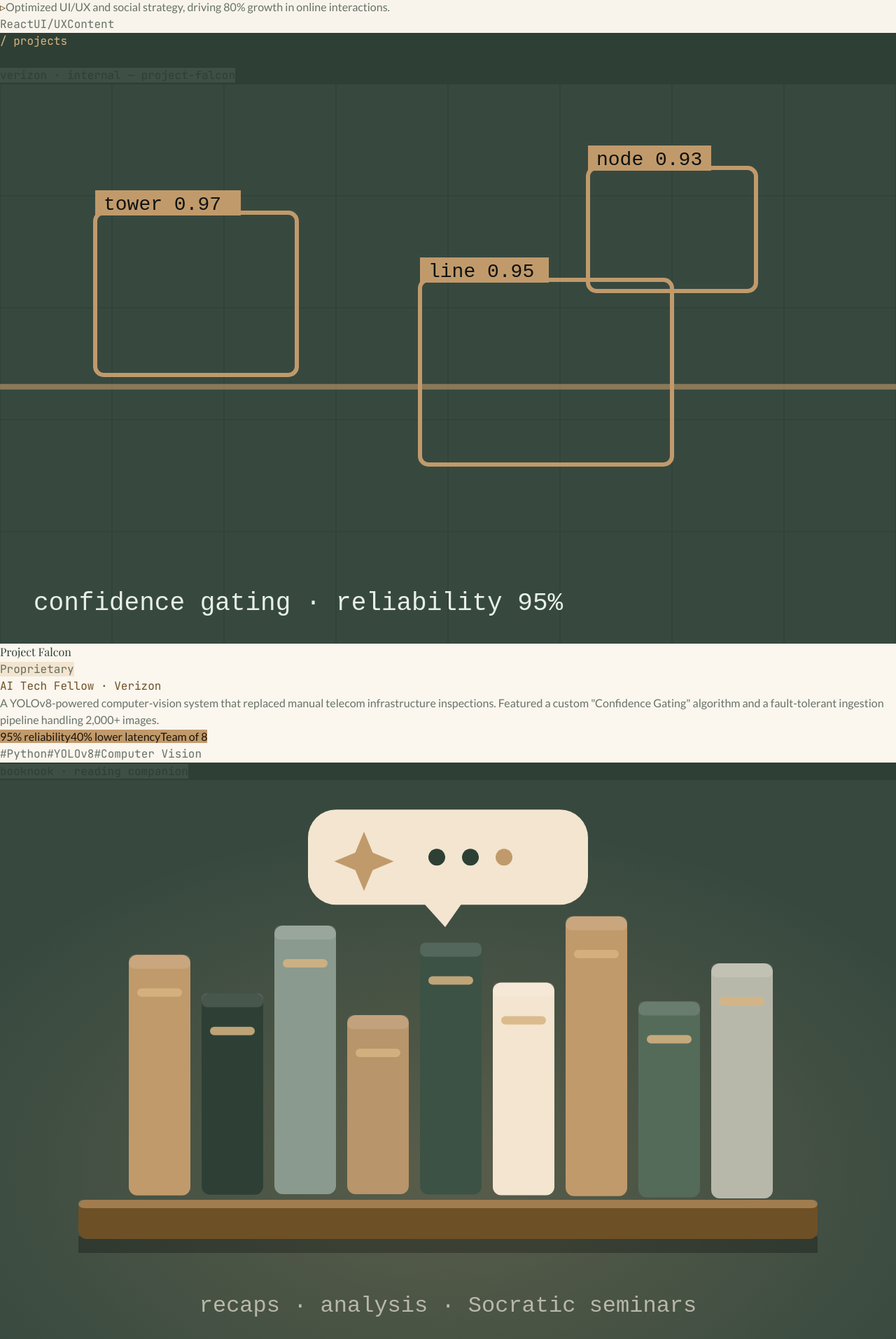
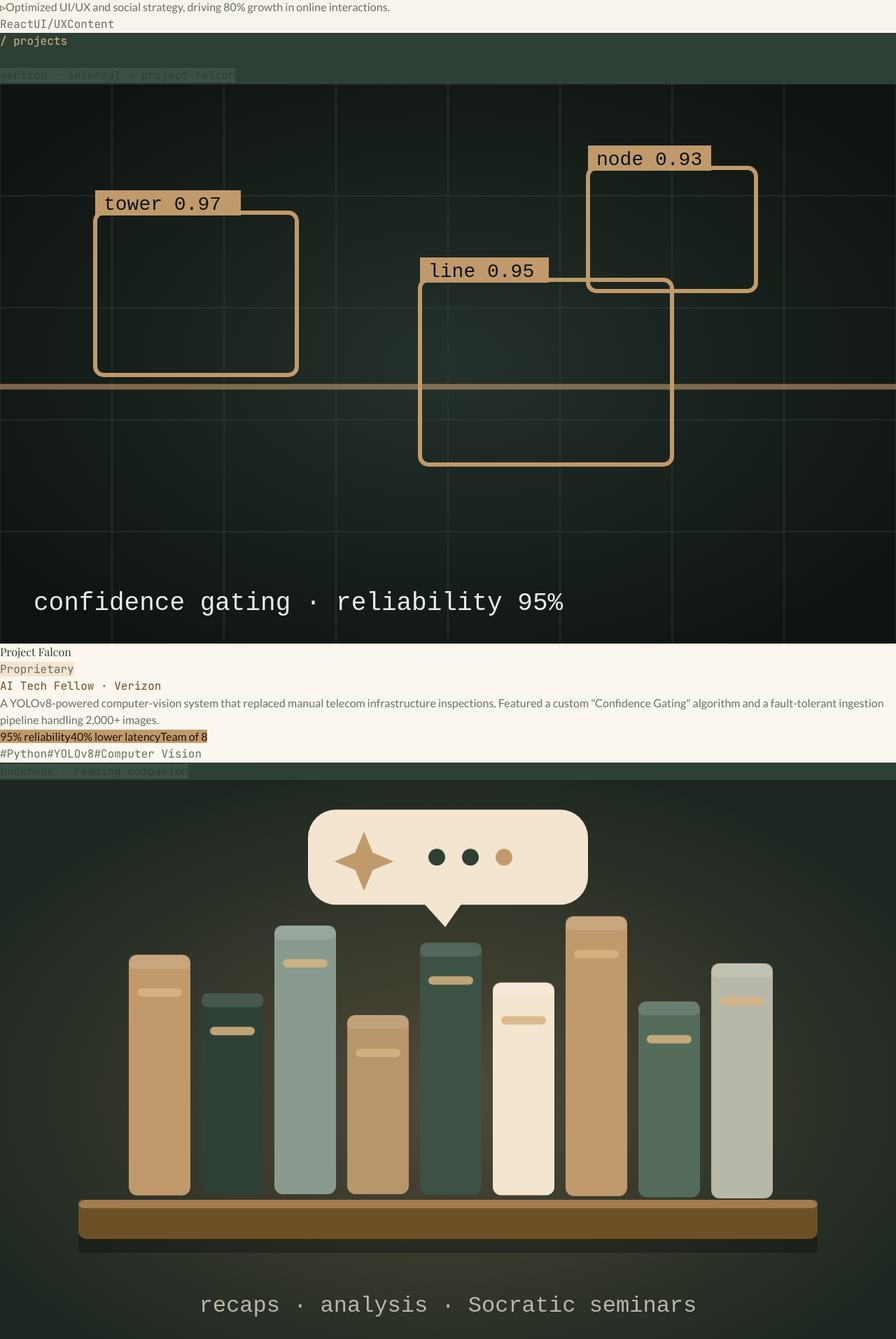
Before and after one commit to kenzyi2024/kenzy-portfolio, a React (Vite) app: page / in a window 1280 px wide. Shown: the part 4620-6534 px from the top of the page at 70% size. Built offline with nearby package versions, Linux system fonts and the light colour scheme; a web font is replaced by a local one.

Commit message:
feat: Update ProjectPreview SVG backgrounds and gradients for improved aesthetics

```diff
--- a/src/App.jsx
+++ b/src/App.jsx
@@ -406,7 +406,14 @@ const ProjectPreview = ({ kind }) => {
   if (kind === 'falcon') {
     return (
       <BrowserFrame url="verizon · internal — project-falcon">
-        <svg viewBox="0 0 320 200" className="w-full h-full" style={{ background: '#37493f' }} preserveAspectRatio="xMidYMid slice" role="img" aria-label="Computer-vision detection preview">
+        <svg viewBox="0 0 320 200" className="w-full h-full" style={{ background: '#0e1310' }} preserveAspectRatio="xMidYMid slice" role="img" aria-label="Computer-vision detection preview">
+          <defs>
+            <radialGradient id="falconLift" cx="50%" cy="50%" r="62%">
+              <stop offset="0%" stopColor="#3a4f44" stopOpacity="0.5" />
+              <stop offset="100%" stopColor="#3a4f44" stopOpacity="0" />
+            </radialGradient>
+          </defs>
+          <rect width="320" height="200" fill="url(#falconLift)" />
           {[...Array(9)].map((_, i) => <line key={'v' + i} x1={i * 40} y1="0" x2={i * 40} y2="200" stroke="#2E4035" strokeWidth="0.5" opacity="0.5" />)}
           {[...Array(6)].map((_, i) => <line key={'h' + i} x1="0" y1={i * 40} x2="320" y2={i * 40} stroke="#2E4035" strokeWidth="0.5" opacity="0.5" />)}
           <g stroke="var(--accent)" strokeWidth="1.5" fill="none">
@@ -433,14 +440,14 @@ const ProjectPreview = ({ kind }) => {
     ];
     return (
       <BrowserFrame url="booknook · reading companion">
-        <svg viewBox="0 0 320 200" className="w-full h-full" style={{ background: '#37493f' }} preserveAspectRatio="xMidYMid slice" role="img" aria-label="BookNook — a cozy shelf with an AI reading companion">
+        <svg viewBox="0 0 320 200" className="w-full h-full" style={{ background: '#1c2620' }} preserveAspectRatio="xMidYMid slice" role="img" aria-label="BookNook — a cozy shelf with an AI reading companion">
           <defs>
-            <radialGradient id="bnGlow" cx="50%" cy="70%" r="62%">
-              <stop offset="0%" stopColor="#C19A6B" stopOpacity="0.3" />
+            <radialGradient id="bnGlow" cx="50%" cy="56%" r="60%">
+              <stop offset="0%" stopColor="#C19A6B" stopOpacity="0.38" />
               <stop offset="100%" stopColor="#C19A6B" stopOpacity="0" />
             </radialGradient>
           </defs>
-          <rect width="320" height="200" fill="#37493f" />
+          <rect width="320" height="200" fill="#1c2620" />
           <motion.rect width="320" height="200" fill="url(#bnGlow)"
             animate={{ opacity: [0.75, 1, 0.75] }} transition={{ duration: 4, repeat: Infinity }} />
           {/* cozy shelf of books */}
@@ -481,7 +488,14 @@ const ProjectPreview = ({ kind }) => {
     return (
       <BrowserFrame url="studybuddysteve.app">
         <svg viewBox="0 0 320 200" className="w-full h-full" preserveAspectRatio="xMidYMid slice" role="img" aria-label="Study Buddy Steve — retro 8-bit study buddy that reads your syllabus">
-          <rect width="320" height="200" fill="#37493f" />
+          <rect width="320" height="200" fill="#1c2620" />
+          <defs>
+            <radialGradient id="steveLift" cx="50%" cy="52%" r="62%">
+              <stop offset="0%" stopColor="#3a4f44" stopOpacity="0.5" />
+              <stop offset="100%" stopColor="#3a4f44" stopOpacity="0" />
+            </radialGradient>
+          </defs>
+          <rect width="320" height="200" fill="url(#steveLift)" />
           {/* CRT scanlines */}
           {[...Array(25)].map((_, i) => <rect key={i} x="0" y={i * 8} width="320" height="3" fill="#000" opacity="0.08" />)}
           {/* neon frame */}
@@ -522,8 +536,8 @@ const ProjectPreview = ({ kind }) => {
         <svg viewBox="0 0 320 200" className="w-full h-full" preserveAspectRatio="xMidYMid slice" role="img" aria-label="Eye Got You — medication reminders, an eye keeping watch over your doses">
           <defs>
             <radialGradient id="egyBg" cx="50%" cy="46%" r="72%">
-              <stop offset="0%" stopColor="#3a4f44" />
-              <stop offset="100%" stopColor="#37493f" />
+              <stop offset="0%" stopColor="#3f5449" />
+              <stop offset="100%" stopColor="#141a16" />
             </radialGradient>
           </defs>
           <rect width="320" height="200" fill="url(#egyBg)" />
@@ -555,7 +569,7 @@ const ProjectPreview = ({ kind }) => {
   // wildfire
   return (
     <BrowserFrame url="wildfire-evac-app.streamlit.app">
-      <svg viewBox="0 0 320 200" className="w-full h-full" style={{ background: '#37493f' }} preserveAspectRatio="xMidYMid slice" role="img" aria-label="Wildfire risk map preview">
+      <svg viewBox="0 0 320 200" className="w-full h-full" style={{ background: '#151B17' }} preserveAspectRatio="xMidYMid slice" role="img" aria-label="Wildfire risk map preview">
         <defs>
           <radialGradient id="risk" cx="62%" cy="45%" r="55%">
             <stop offset="0%" stopColor="#C19A6B" stopOpacity="0.9" />
```
